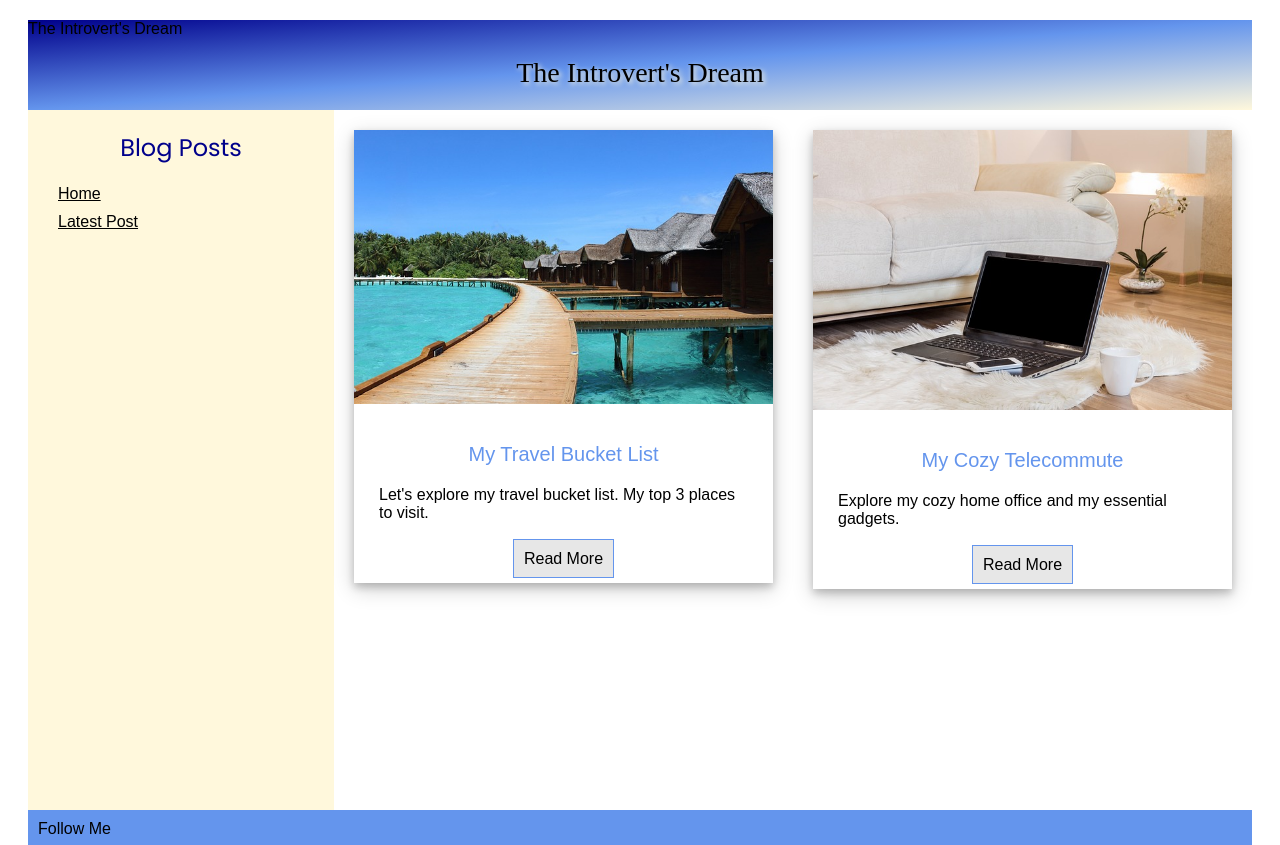
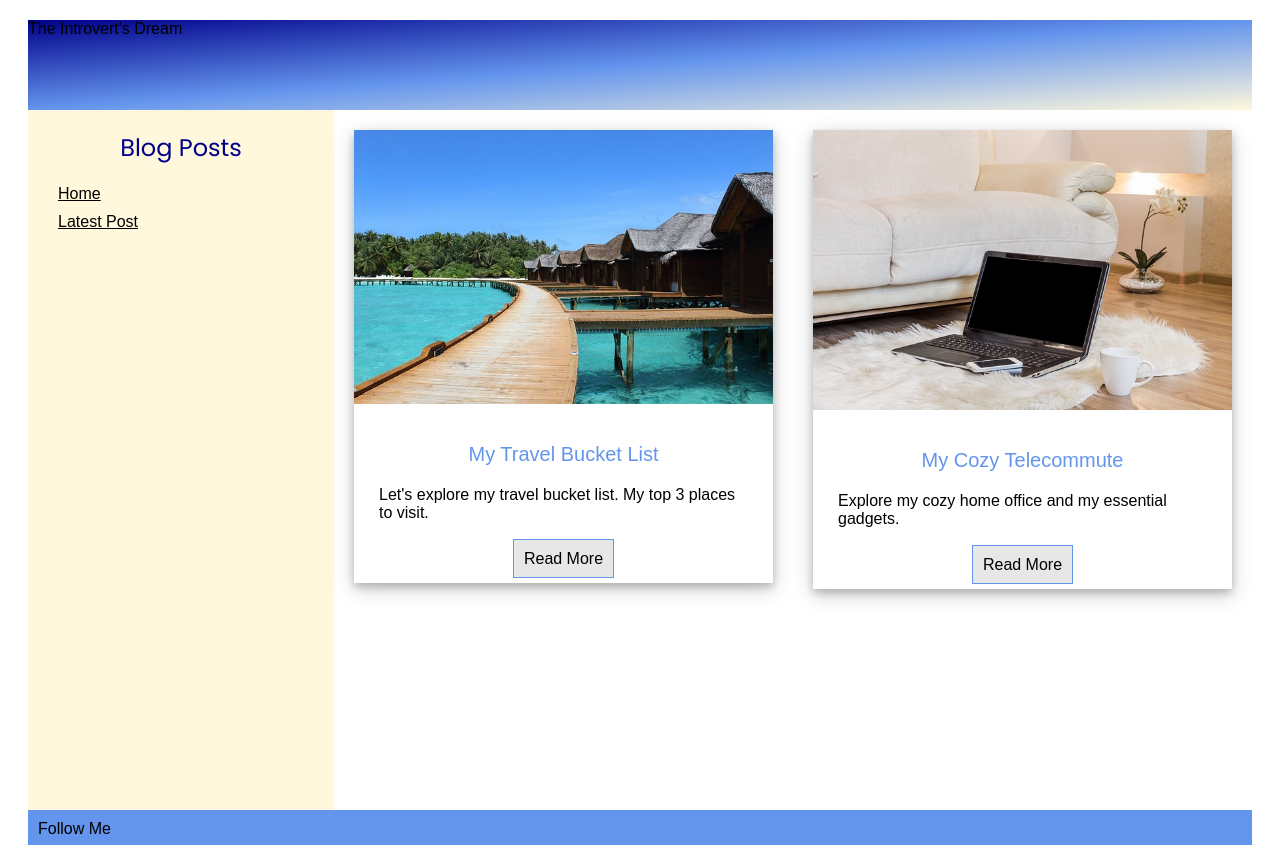
Before and after one commit to CanneReese/my-personal-blog, a website: page index.html in a window 1280 px wide. Shown: the top 845 px of the page. Drawn offline with Linux system fonts and the light colour scheme; a web font is replaced by a local one.

Commit message:
Updated the header tag

```diff
--- a/index.html
+++ b/index.html
@@ -20,7 +20,7 @@
   <body>
     <div class="container">
       <div class="header box">
-        <header>The Introvert's Dream</header><h1>The Introvert's Dream</h1>
+        <header>The Introvert's Dream</header>
       </div>
       <div class="sidebar box">
         <h2>Blog Posts</h2>
```
